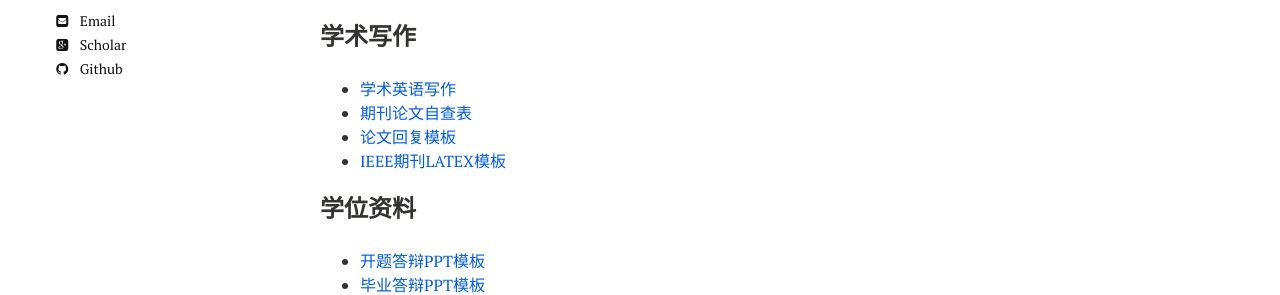
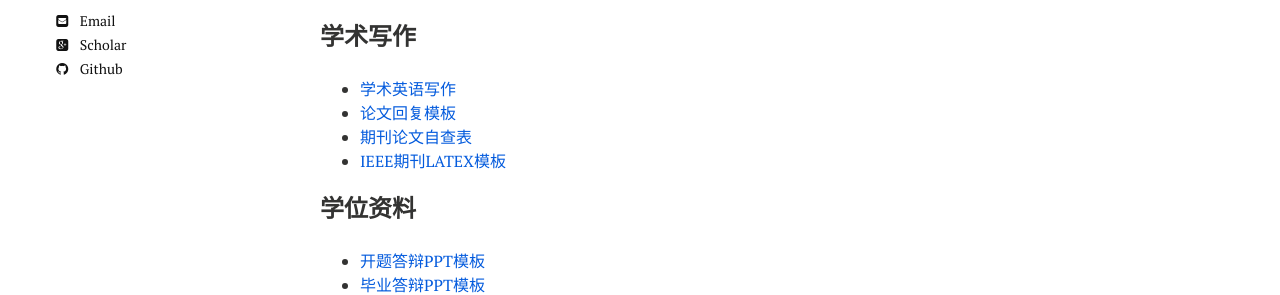
Before and after one commit to xianchaoxiu/xianchaoxiu.github.io, a Jekyll site: the page built from chinese/reading/what/index.md, in a window 1280 px wide. Shown: the part 272-567 px from the top of the page. Built offline with Jekyll 4.4.1, drawn with Linux system fonts in a browser that asks for light colours; nearby versions of some CDN libraries.

Commit message:
Update index.md

```diff
--- a/chinese/reading/what/index.md
+++ b/chinese/reading/what/index.md
@@ -13,8 +13,8 @@ share: false
 
 ### 学术写作
 * <a href="../what/writing.pdf" class="textlink" target="_blank">  学术英语写作 <br>
+* <a href="../what/reply.tex" class="textlink" target="_blank">  论文回复模板 <br>
 * <a href="../what/paper.pdf" class="textlink" target="_blank">  期刊论文自查表 <br>
-* <a href="../what/reply.tex" class="textlink" target="_blank">  论文回复模板 <br>
 * <a href="https://www.overleaf.com/latex/templates/ieee-for-journals-template-with-bibtex-example-files-included/hjbyjvncdmpx" class="textlink" target="_blank"> IEEE期刊LATEX模板 <br>
 
 
```
